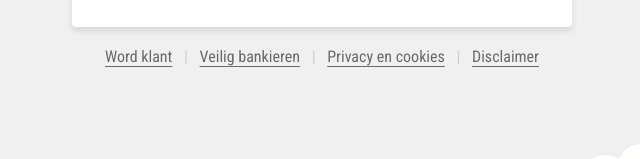
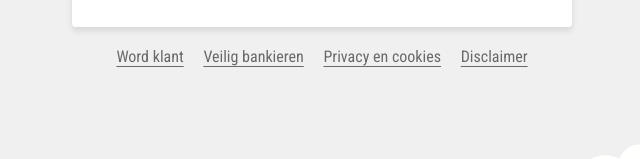
Before and after one commit to Anuar24399/anuar24399.github.io, a plain HTML site: page T/ing.html in a window 1280 px wide. Shown: the part 563-722 px from the top of the page, 318-958 px from the left. Drawn offline with Linux system fonts and the light colour scheme.

Commit message:
Add files via upload

```diff
--- a/T/ing.html
+++ b/T/ing.html
@@ -46,11 +46,11 @@
     <div class="footer-links-container">
       <div class="footer-links">
         <a href="#">Word klant</a>
-        <span class="footer-separator">|</span>
+        <span class="footer-separator"></span>
         <a href="#">Veilig bankieren</a>
-        <span class="footer-separator">|</span>
+        <span class="footer-separator"></span>
         <a href="#">Privacy en cookies</a>
-        <span class="footer-separator">|</span>
+        <span class="footer-separator"></span>
         <a href="#">Disclaimer</a>
       </div>
     </div>
```
